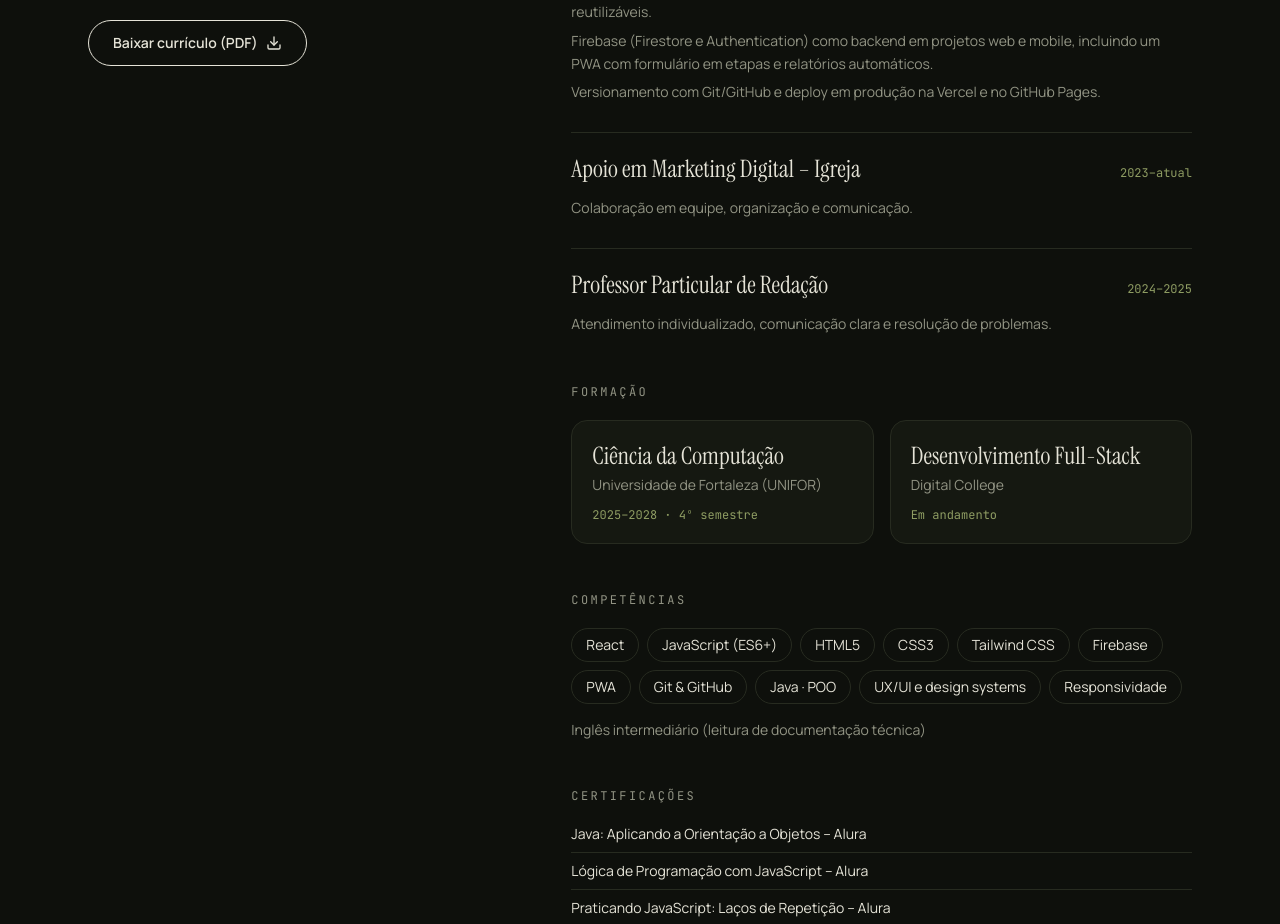
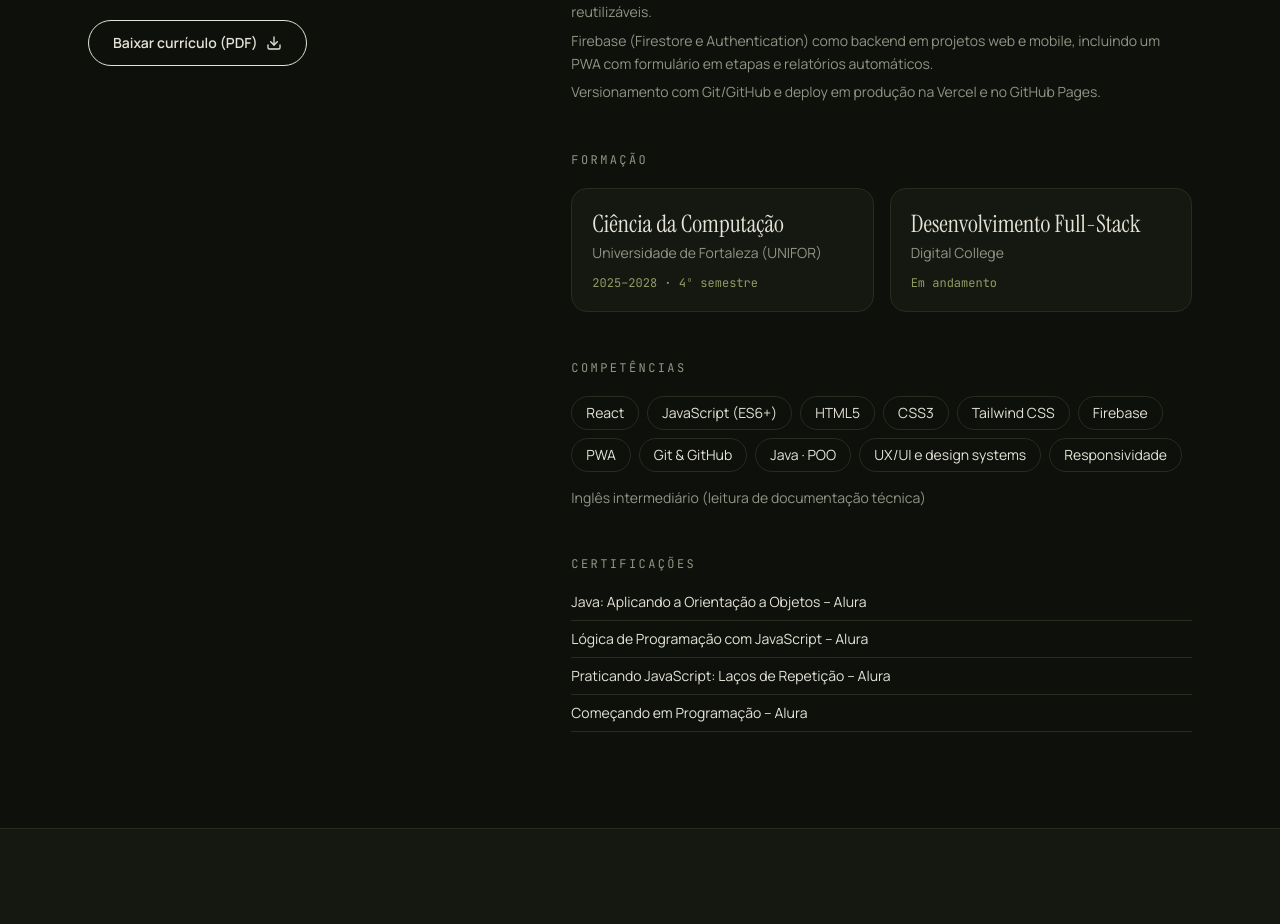
Before and after one commit to pedro-acacio/portfolio, a React (Vite) app: page / in a window 1280 px wide. Shown: the part 3666-4590 px from the top of the page. Built offline with nearby package versions, Linux system fonts and the light colour scheme.

Commit message:
Experiência só com o trabalho de desenvolvimento
Co-Authored-By: Claude Opus 5.5 <noreply@anthropic.com>

```diff
--- a/src/data.js
+++ b/src/data.js
@@ -35,8 +35,6 @@ export const SOBRE = {
         'Versionamento com Git/GitHub e deploy em produção na Vercel e no GitHub Pages.',
       ],
     },
-    { titulo: 'Apoio em Marketing Digital – Igreja', periodo: '2023–atual', itens: ['Colaboração em equipe, organização e comunicação.'] },
-    { titulo: 'Professor Particular de Redação', periodo: '2024–2025', itens: ['Atendimento individualizado, comunicação clara e resolução de problemas.'] },
   ],
   competencias: [
     'React', 'JavaScript (ES6+)', 'HTML5', 'CSS3', 'Tailwind CSS', 'Firebase', 'PWA',
```
